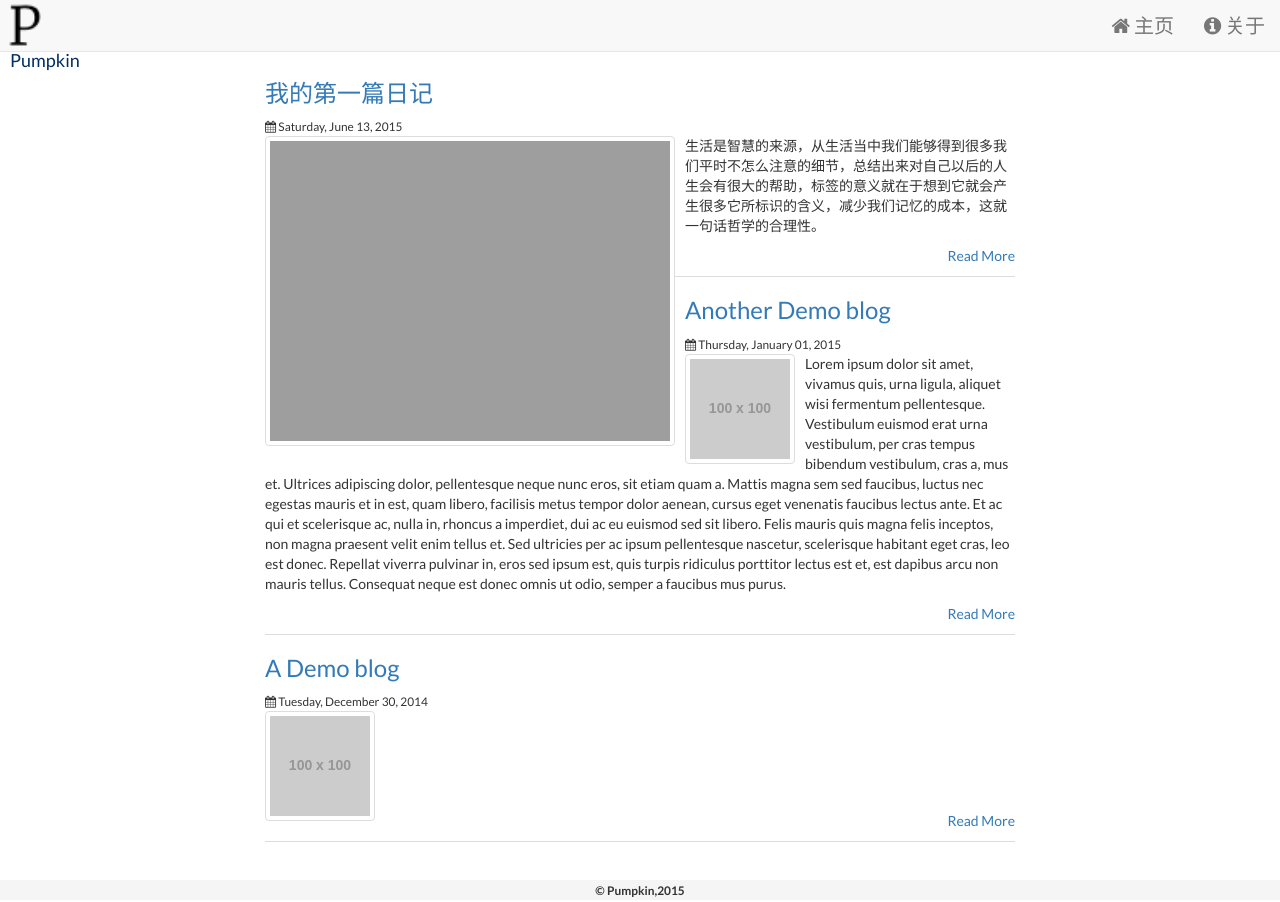
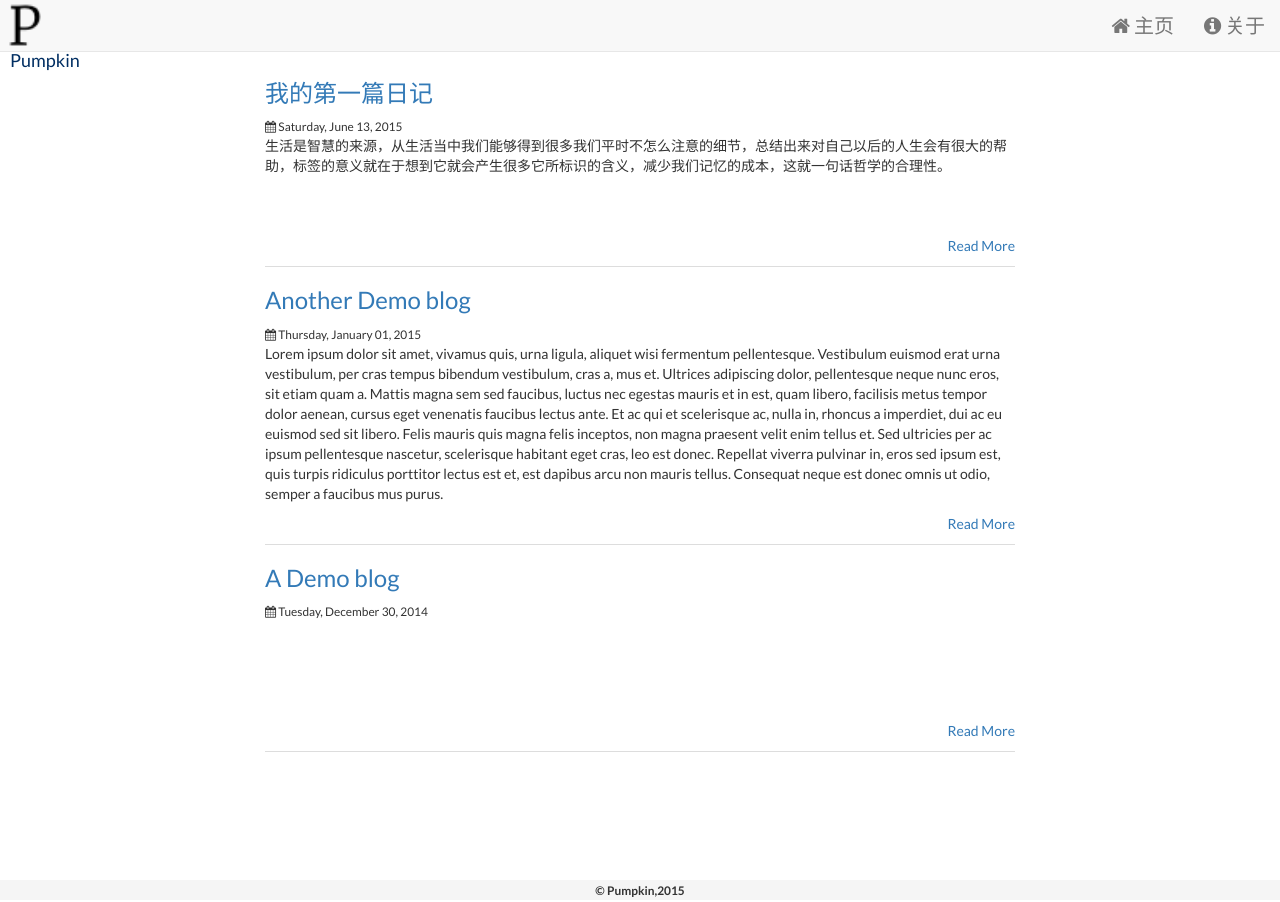
Before and after one commit to LarryBrick/jekyll_demo, a Jekyll site: the page built from index.html, in a window 1280 px wide. Built offline with Jekyll 4.4.1, drawn with Linux system fonts in a browser that asks for light colours; nearby versions of some CDN libraries.

Commit message:
去除thumbnail

```diff
--- a/index.html
+++ b/index.html
@@ -22,11 +22,11 @@ date: 2014-10-19 23:51
               <span class="label label-primary">{{tag}}</span>
             {% endfor %}
           </small>
-        </div>-->
+        </div>
         {% if post.thumbnail %}
           <img src="{{post.thumbnail}}"
           alt="{{post.title}}"  class="pull-left img-responsive thumb margin10 img-thumbnail" />
-        {% endif %}
+        {% endif %}-->
         <article class="excerpt">{{post.excerpt}}</article>
         <a class="pull-right marginBottom10" href="{{post.url | prepend: site.baseurl }}">Read More</a>
       </div>
```
